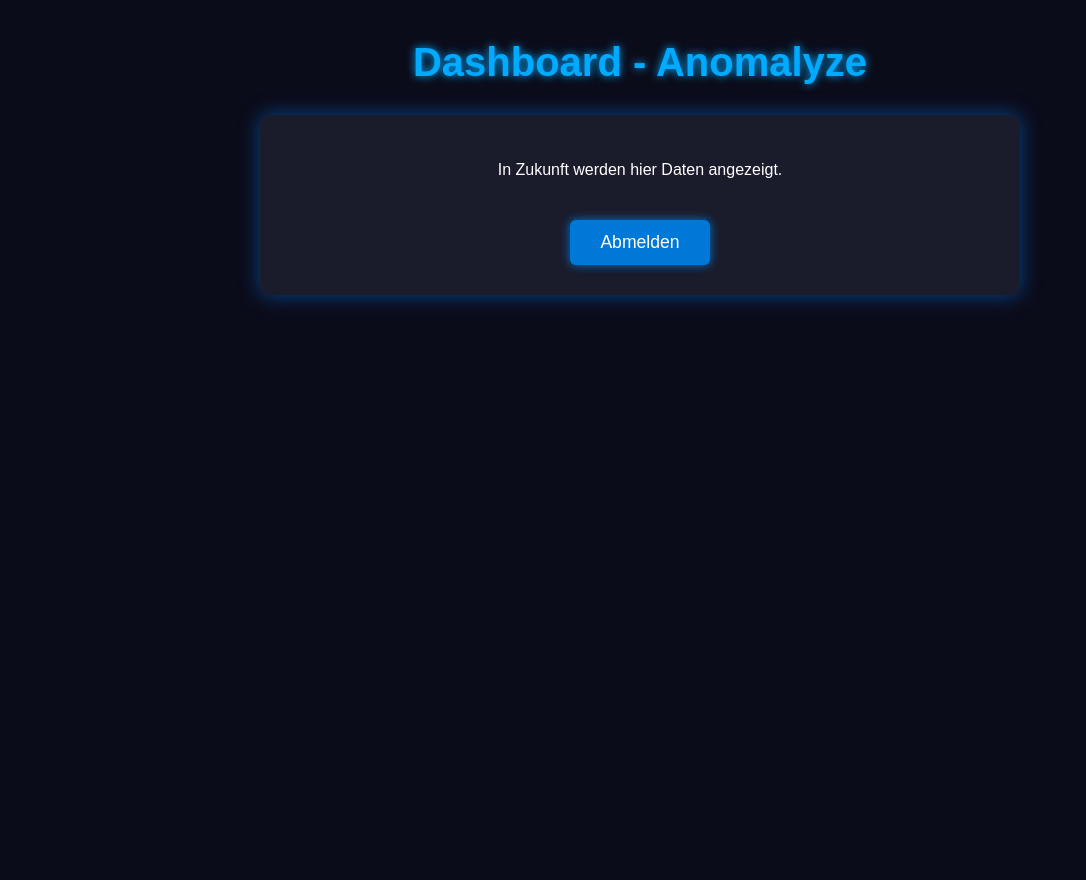
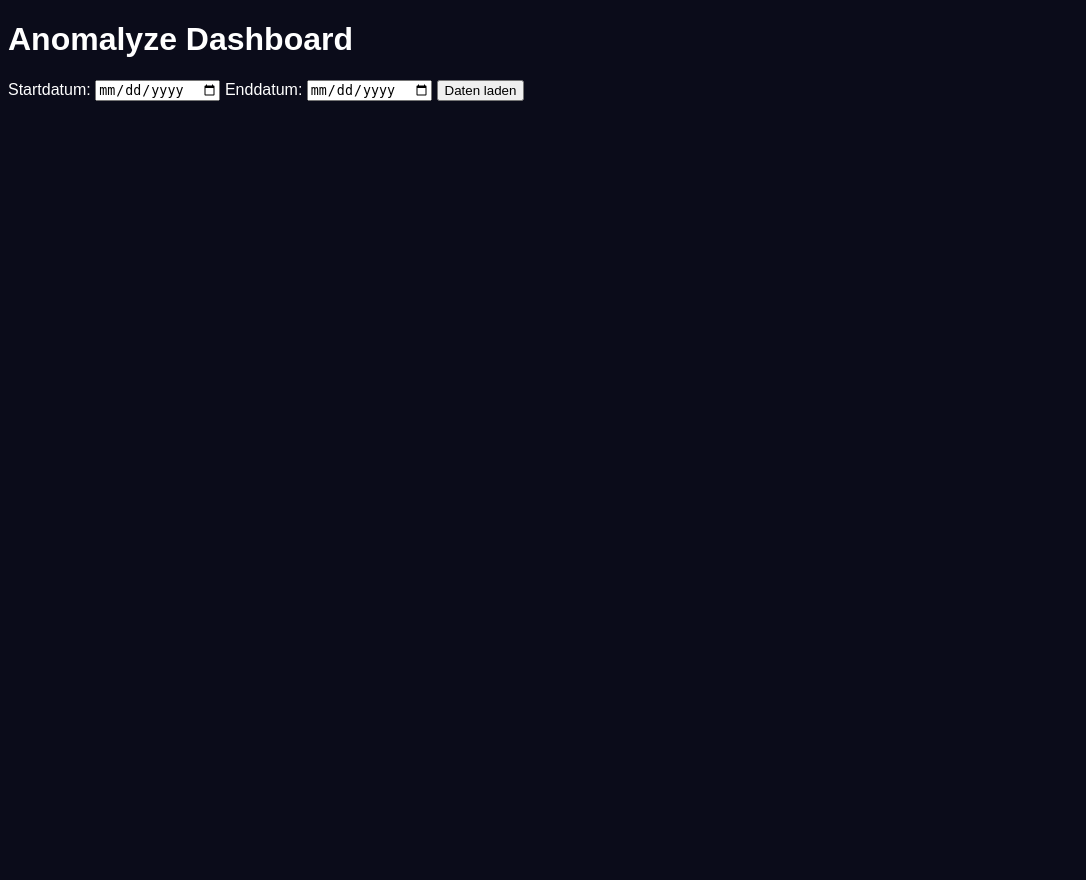
Before and after one commit to Grubosch/Anomalyze, a Flask app: page /dashboard in a window 1280 px wide. Shown: the whole page, without its empty margins (0-1086 px from the left). After the commit the page ends 101 px from the top, so only its background shows below. Run offline with Flask 3, Linux system fonts and the light colour scheme; the visitor is signed in with stand-in values (Sample User, id 1); parts of the project's set-up code (start-up, migrations or seed data) failed here and were passed over; some libraries are stand-ins or nearby versions.

Commit message:
Add GOES Data download and vis

```diff
--- a/app.py
+++ b/app.py
@@ -2,6 +2,86 @@ from flask import Flask, render_template, request, redirect, url_for, flash, ses
 
 import sqlite3, hashlib
 from werkzeug.security import generate_password_hash, check_password_hash
+
+import os
+import requests
+import gzip
+import shutil
+import datetime as dt
+import numpy as np
+import pandas as pd
+from flask import jsonify
+
+NOAA_BASE_URL = "https://data.ngdc.noaa.gov/platforms/solar-space-observing-satellites/goes/goes18/l1b/seis-l1b-sgps/"
+
+def download_and_extract_goes18_data(start_date, end_date, download_dir="data"):
+    os.makedirs(download_dir, exist_ok=True)
+    current_date = start_date
+
+    all_data = []
+
+    while current_date <= end_date:
+        date_str = current_date.strftime("%Y%m%d")
+        url = f"{NOAA_BASE_URL}{current_date.strftime('%Y/%m/%d')}/"
+
+        # Versuch, Verzeichnislisting abzurufen:
+        try:
+            response = requests.get(url)
+            if response.status_code != 200:
+                print(f"Kein Verzeichnis für {date_str} gefunden (HTTP {response.status_code}).")
+                current_date += dt.timedelta(days=1)
+                continue
+
+            # Suche alle SEIS-Dateien (Beispiel: sei_sgps_g18_dYYYYMMDD_tHHMMZ_cXXXX.nc.gz)
+            filenames = [line.split('href="')[1].split('"')[0] for line in response.text.splitlines() if ".nc.gz" in line]
+
+            for fname in filenames:
+                file_url = url + fname
+                local_path = os.path.join(download_dir, fname)
+                print(f"Lade {file_url} herunter...")
+                r = requests.get(file_url, stream=True)
+                with open(local_path, 'wb') as f:
+                    f.write(r.content)
+
+                # Optional: entpacken, analysieren usw. Hier nur Demo:
+                # with gzip.open(local_path, 'rb') as f_in:
+                #     with open(local_path[:-3], 'wb') as f_out:
+                #         shutil.copyfileobj(f_in, f_out)
+
+                # Simulierte Messwerte (Demo):
+                times = pd.date_range(current_date, periods=10, freq="H")
+                energies = np.random.rand(10, 5)  # 5 Kanäle
+                df = pd.DataFrame(energies, index=times, columns=[f"Channel_{i}" for i in range(1, 6)])
+                all_data.append(df)
+
+        except Exception as e:
+            print(f"Fehler beim Download {date_str}: {e}")
+
+        current_date += dt.timedelta(days=1)
+
+    if not all_data:
+        return None
+
+    result_df = pd.concat(all_data).sort_index()
+    return result_df.reset_index().rename(columns={"index": "time"})
+
+@app.route("/data")
+def get_data():
+    start = request.args.get("start")
+    end = request.args.get("end")
+    try:
+        start_dt = dt.datetime.strptime(start, "%Y-%m-%d")
+        end_dt = dt.datetime.strptime(end, "%Y-%m-%d")
+    except Exception:
+        return jsonify({"error": "Ungültiges Datum. Bitte Format YYYY-MM-DD verwenden."}), 400
+
+    df = download_and_extract_goes18_data(start_dt, end_dt)
+    if df is None:
+        return jsonify({"error": "Keine Daten gefunden."}), 404
+
+    return df.to_json(orient="records", date_format="iso")
+
+
 
 app = Flask(__name__)
 app.secret_key = "dein_geheimes_schluessel"  # für Sessions, ändere das unbedingt
--- a/templates/dashboard.html
+++ b/templates/dashboard.html
@@ -2,59 +2,66 @@
 <html lang="de">
 <head>
     <meta charset="UTF-8" />
-    <title>Anomalyze - Dashboard</title>
-    <style>
-        body {
-            font-family: Arial, sans-serif;
-            background: #0b0c1a;
-            color: #fff;
-            margin: 0;
-            padding: 40px 20px;
-            min-height: 100vh;
-            display: flex;
-            flex-direction: column;
-            align-items: center;
+    <title>Anomalyze Dashboard</title>
+    <script src="https://cdn.plot.ly/plotly-latest.min.js"></script>
+</head>
+<body style="background:#0b0c1a; color:white; font-family:sans-serif;">
+    <h1>Anomalyze Dashboard</h1>
+
+    <label>Startdatum: <input type="date" id="startDate"></label>
+    <label>Enddatum: <input type="date" id="endDate"></label>
+    <button onclick="fetchData()">Daten laden</button>
+
+    <div id="channelSelector"></div>
+    <div id="plot"></div>
+
+    <script>
+        let allData = [];
+        let activeChannels = [];
+
+        function fetchData() {
+            const start = document.getElementById("startDate").value;
+            const end = document.getElementById("endDate").value;
+            fetch(`/data?start=${start}&end=${end}`)
+                .then(response => response.json())
+                .then(data => {
+                    allData = data;
+                    setupChannelSelector(Object.keys(data[0]).filter(k => k !== "time"));
+                    plotData();
+                })
+                .catch(e => alert("Fehler beim Abruf der Daten: " + e));
         }
-        header {
-            font-size: 2.5em;
-            font-weight: bold;
-            margin-bottom: 30px;
-            color: #00aaff;
-            text-shadow: 0 0 8px #00aaff;
-            width: 100%;
-            text-align: center;
+
+        function setupChannelSelector(channels) {
+            const container = document.getElementById("channelSelector");
+            container.innerHTML = "";
+            channels.forEach(ch => {
+                const cb = document.createElement("input");
+                cb.type = "checkbox";
+                cb.id = ch;
+                cb.checked = true;
+                cb.onchange = plotData;
+                container.appendChild(cb);
+
+                const label = document.createElement("label");
+                label.htmlFor = ch;
+                label.innerText = ch;
+                container.appendChild(label);
+
+                container.appendChild(document.createElement("br"));
+            });
         }
-        main {
-            background: #1a1c2c;
-            padding: 30px;
-            border-radius: 10px;
-            max-width: 700px;
-            width: 100%;
-            box-shadow: 0 0 20px rgba(0, 128, 255, 0.5);
-            text-align: center;
+
+        function plotData() {
+            activeChannels = Array.from(document.querySelectorAll("#channelSelector input:checked")).map(cb => cb.id);
+            const traces = activeChannels.map(ch => ({
+                x: allData.map(d => d.time),
+                y: allData.map(d => d[ch]),
+                mode: 'lines',
+                name: ch
+            }));
+            Plotly.newPlot('plot', traces, {title: 'Energieflüsse'});
         }
-        a.button {
-            margin-top: 25px;
-            display: inline-block;
-            padding: 12px 30px;
-            font-size: 1.1em;
-            color: #fff;
-            background-color: #0078d7;
-            border-radius: 6px;
-            text-decoration: none;
-            box-shadow: 0 0 10px #0078d7;
-            transition: background-color 0.3s ease;
-        }
-        a.button:hover {
-            background-color: #005a9e;
-        }
-    </style>
-</head>
-<body>
-    <header>Dashboard - Anomalyze</header>
-    <main>
-        <p>In Zukunft werden hier Daten angezeigt.</p>
-        <a href="{{ url_for('logout') }}" class="button">Abmelden</a>
-    </main>
+    </script>
 </body>
 </html>
```
